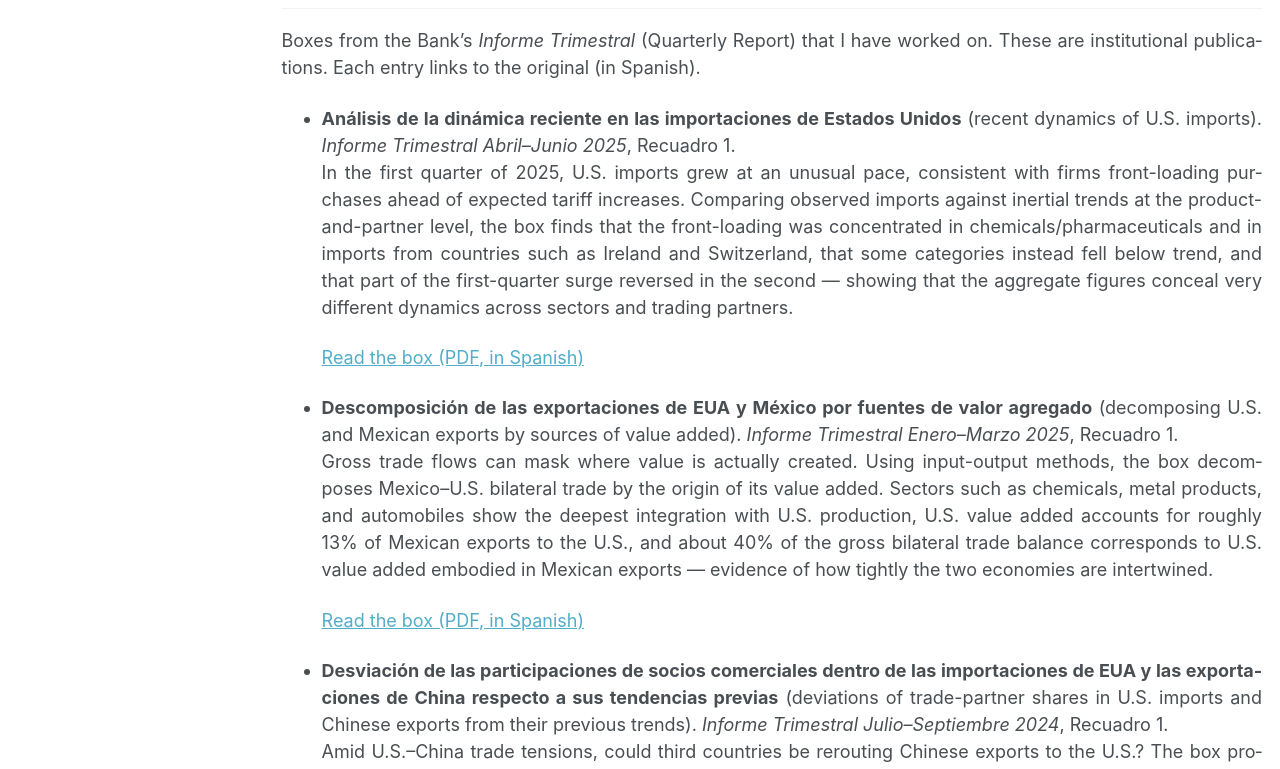
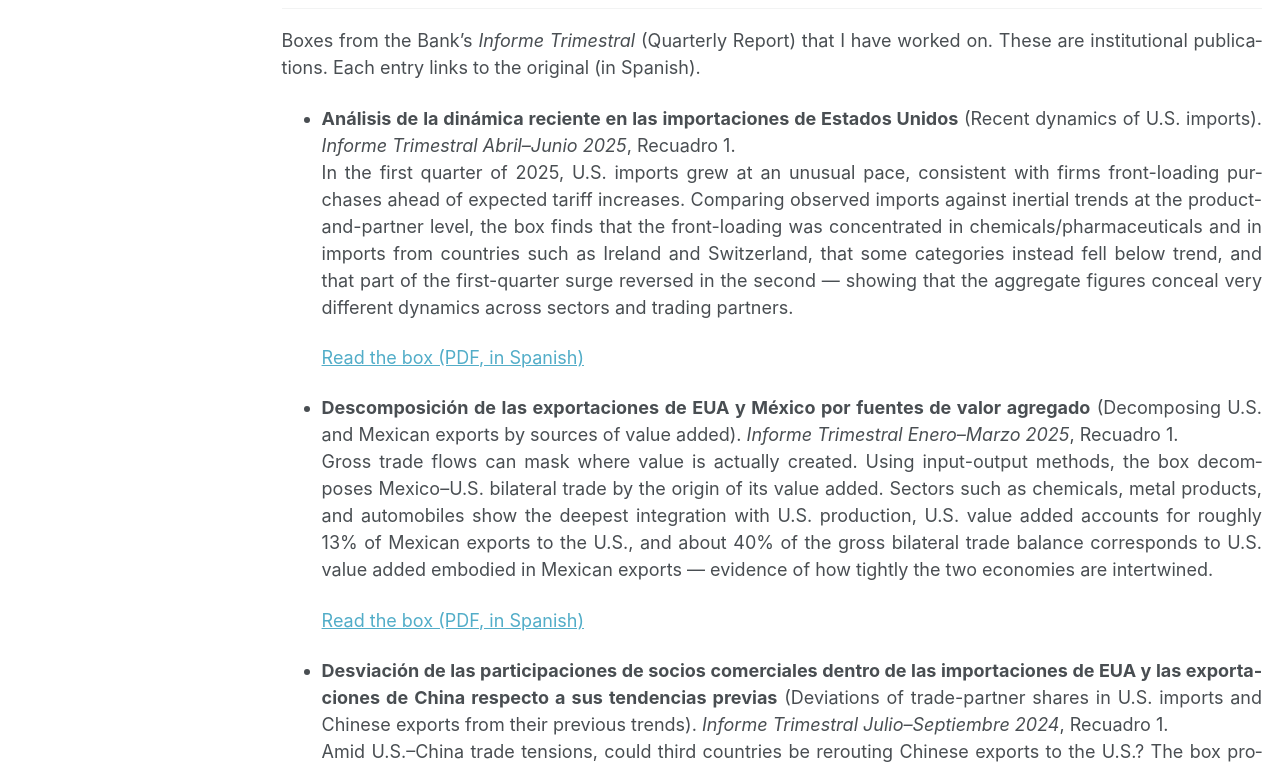
Before and after one commit to joseramonmoran/joseramonmoran.github.io, a Jekyll site: the page built from _pages/banxico.md, in a window 1280 px wide and 1400 px high. Shown: the part 608-1377 px from the top of the window. Built offline with Jekyll 4.4.1, drawn with Linux system fonts in a browser that asks for light colours; a style sheet for code colours, icons or effects is not loaded.

```diff
--- a/_pages/banxico.md
+++ b/_pages/banxico.md
@@ -19,17 +19,17 @@ Boxes from the Bank's *Informe Trimestral* (Quarterly Report) that I have worked
 
 <ul>
   <li>
-    <p><strong>Análisis de la dinámica reciente en las importaciones de Estados Unidos</strong> (recent dynamics of U.S. imports). <i>Informe Trimestral Abril–Junio 2025</i>, Recuadro 1.<br/>
+    <p><strong>Análisis de la dinámica reciente en las importaciones de Estados Unidos</strong> (Recent dynamics of U.S. imports). <i>Informe Trimestral Abril–Junio 2025</i>, Recuadro 1.<br/>
     In the first quarter of 2025, U.S. imports grew at an unusual pace, consistent with firms front-loading purchases ahead of expected tariff increases. Comparing observed imports against inertial trends at the product-and-partner level, the box finds that the front-loading was concentrated in chemicals/pharmaceuticals and in imports from countries such as Ireland and Switzerland, that some categories instead fell below trend, and that part of the first-quarter surge reversed in the second — showing that the aggregate figures conceal very different dynamics across sectors and trading partners.</p>
     <p style="margin-top: 1em;"><a href="https://www.banxico.org.mx/publicaciones-y-prensa/informes-trimestrales/recuadros/%7B45A3804C-C8AA-02FE-9437-D2C763AD2942%7D.pdf">Read the box (PDF, in Spanish)</a></p>
   </li>
   <li>
-    <p><strong>Descomposición de las exportaciones de EUA y México por fuentes de valor agregado</strong> (decomposing U.S. and Mexican exports by sources of value added). <i>Informe Trimestral Enero–Marzo 2025</i>, Recuadro 1.<br/>
+    <p><strong>Descomposición de las exportaciones de EUA y México por fuentes de valor agregado</strong> (Decomposing U.S. and Mexican exports by sources of value added). <i>Informe Trimestral Enero–Marzo 2025</i>, Recuadro 1.<br/>
     Gross trade flows can mask where value is actually created. Using input-output methods, the box decomposes Mexico–U.S. bilateral trade by the origin of its value added. Sectors such as chemicals, metal products, and automobiles show the deepest integration with U.S. production, U.S. value added accounts for roughly 13% of Mexican exports to the U.S., and about 40% of the gross bilateral trade balance corresponds to U.S. value added embodied in Mexican exports — evidence of how tightly the two economies are intertwined.</p>
     <p style="margin-top: 1em;"><a href="https://www.banxico.org.mx/publicaciones-y-prensa/informes-trimestrales/recuadros/%7B5BE96E4E-A57B-65E0-F88B-671338AC0C00%7D.pdf">Read the box (PDF, in Spanish)</a></p>
   </li>
   <li>
-    <p><strong>Desviación de las participaciones de socios comerciales dentro de las importaciones de EUA y las exportaciones de China respecto a sus tendencias previas</strong> (deviations of trade-partner shares in U.S. imports and Chinese exports from their previous trends). <i>Informe Trimestral Julio–Septiembre 2024</i>, Recuadro 1.<br/>
+    <p><strong>Desviación de las participaciones de socios comerciales dentro de las importaciones de EUA y las exportaciones de China respecto a sus tendencias previas</strong> (Deviations of trade-partner shares in U.S. imports and Chinese exports from their previous trends). <i>Informe Trimestral Julio–Septiembre 2024</i>, Recuadro 1.<br/>
     Amid U.S.–China trade tensions, could third countries be rerouting Chinese exports to the U.S.? The box proposes a methodology that flags product-level flows where a country's share in U.S. imports and in Chinese exports simultaneously deviates from trend by similar amounts. The share of U.S. imports consistent with potential rerouting turns out to be small, and the fraction attributable to Mexico is below the average of other U.S. trading partners, both in the aggregate and at the sectoral level.</p>
     <p style="margin-top: 1em;"><a href="https://www.banxico.org.mx/publicaciones-y-prensa/informes-trimestrales/recuadros/%7BE5D4A2BA-D349-9123-9A31-11DA1401D652%7D.pdf">Read the box (PDF, in Spanish)</a></p>
   </li>
```
